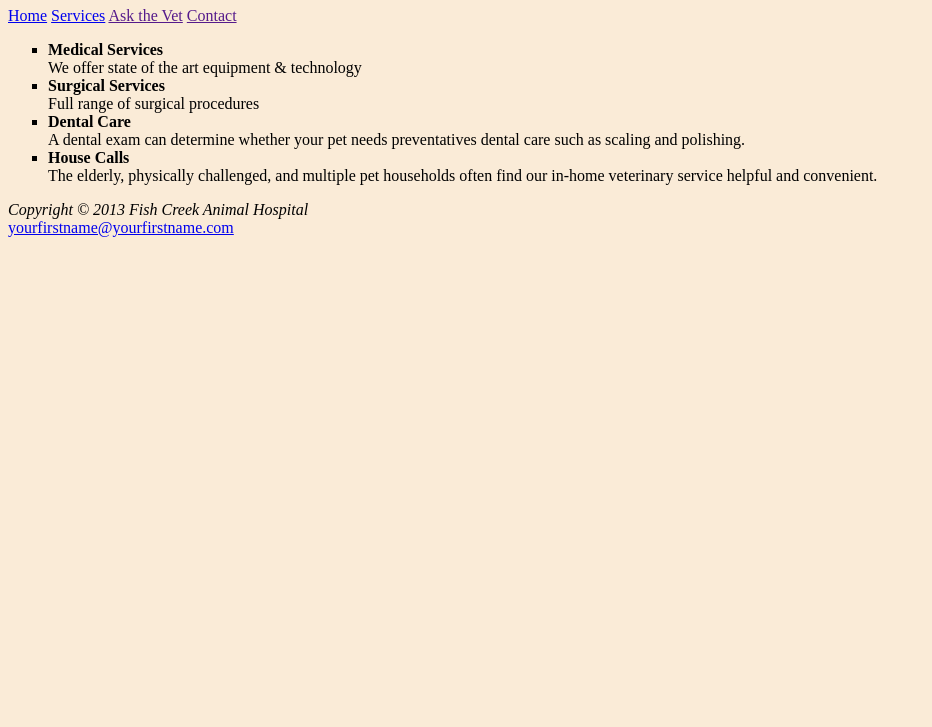
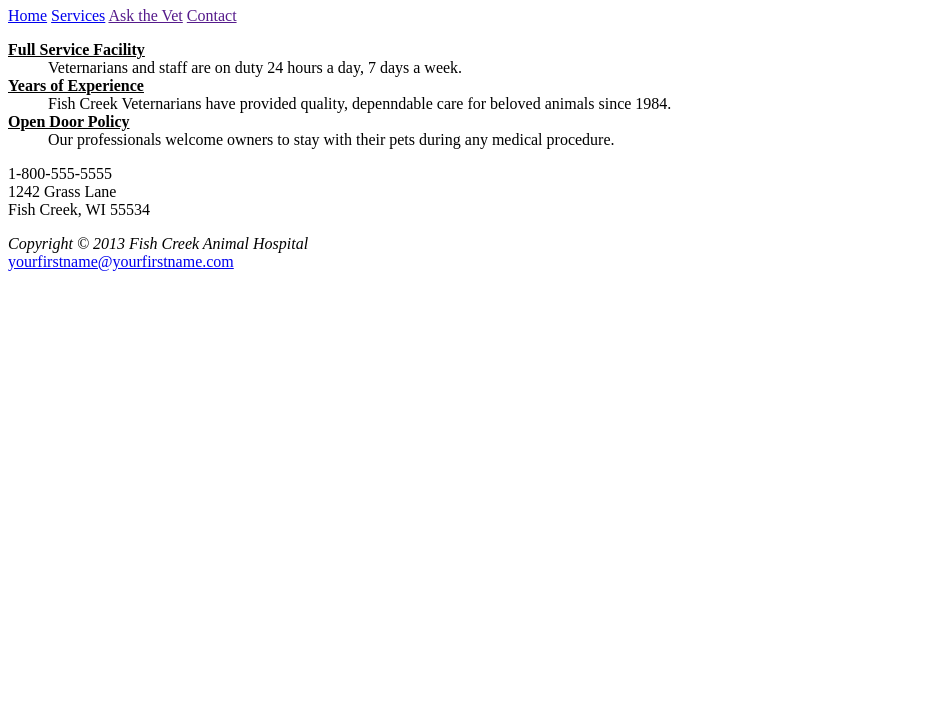
Before and after one commit to Dee-24-tu/WebUserInterfaceDesign, a plain HTML site: page WeekThree/FishCreek/index.html in a window 1280 px wide. Shown: the part 73-800 px from the top of the page, without its empty margins (0-932 px from the left). Drawn offline with Linux system fonts and the light colour scheme.

Commit message:
add index.html page

```diff
--- a/WeekThree/FishCreek/index.html
+++ b/WeekThree/FishCreek/index.html
@@ -8,16 +8,9 @@
         <meta name="keywords" content="Emergency Veterinary Services, Animal Hospital Contact Information, VFish Creek, WI Veterinarians, Trusted Animal Hospital Since 1984, Pet Health Services, Veterinary Care for Beloved Animals, Animal Hospital Contact Number">
         <link rel="stylesheet" href="assets/style.css">
         <title>Trusted Animal Hospital Since 1984</title>
-        <style>
-            .square-index{
-                display: list-item;
-                list-style-type: square;
-                font-weight: bold;
-                }
-        </style>
     </head>
 
-    <body style="background-color: antiquewhite;">
+    <body>
         <h1>Fish Creek Animal Hospital</h1>
 
         <nav>
@@ -27,24 +20,20 @@
             <a href="">Contact</a>
         </nav>
 
-        <ul class="square-index">
-            <li class="service-indent">Medical Services</li>
-                <ul style="display: list-item; list-style-type: none; font-weight: lighter; text-indent: -2.5rem;">
-                    <li>We offer state of the art equipment & technology</li>
-                </ul>
-            <li class="service-indent">Surgical Services</li>
-                <ul style="display: list-item; list-style-type: none; font-weight: lighter;text-indent: -2.5rem;">
-                    <li>Full range of surgical procedures</li>
-                </ul>
-            <li class="service-indent">Dental Care</li>
-                <ul style="display: list-item; list-style-type: none; font-weight: lighter;text-indent: -2.5rem;">
-                    <li>A dental exam can determine whether your pet needs preventatives dental care such as scaling and polishing.</li>
-                </ul>
-            <li class="service-indent">House Calls</li>
-                <ul style="display: list-item; list-style-type: none; font-weight: lighter;text-indent: -2.5rem;">
-                    <li>The elderly, physically challenged, and multiple pet households often find our in-home veterinary service helpful and convenient.</li>
-                </ul>
-        </ul>
+        <dl>
+            <dt style="font-weight: bold; text-decoration: underline;">Full Service Facility</dt>
+                <dd>Veternarians and staff are on duty 24 hours a day, 7 days a week.</dd>
+            <dt style="font-weight: bold; text-decoration: underline;">Years of Experience</dt>
+                <dd>Fish Creek Veternarians have provided quality, depenndable care for beloved animals since 1984.</dd>
+            <dt style="font-weight: bold; text-decoration: underline;">Open Door Policy</dt>
+                <dd>Our professionals welcome owners to stay with their pets during any medical procedure.</dd>
+        </dl>
+
+        <p>
+            <a href="tell:1-800-555-5555" style ="text-decoration: none; color: black;">1-800-555-5555</a><br>
+            1242 Grass Lane<br>
+            Fish Creek, WI 55534
+        </p>
 
         <footer>
             <p><i>Copyright &#169; 2013 Fish Creek Animal Hospital</i><br>
```
Also changed, not shown: WeekThree/FishCreek/services.html (+57 -0 lines).
